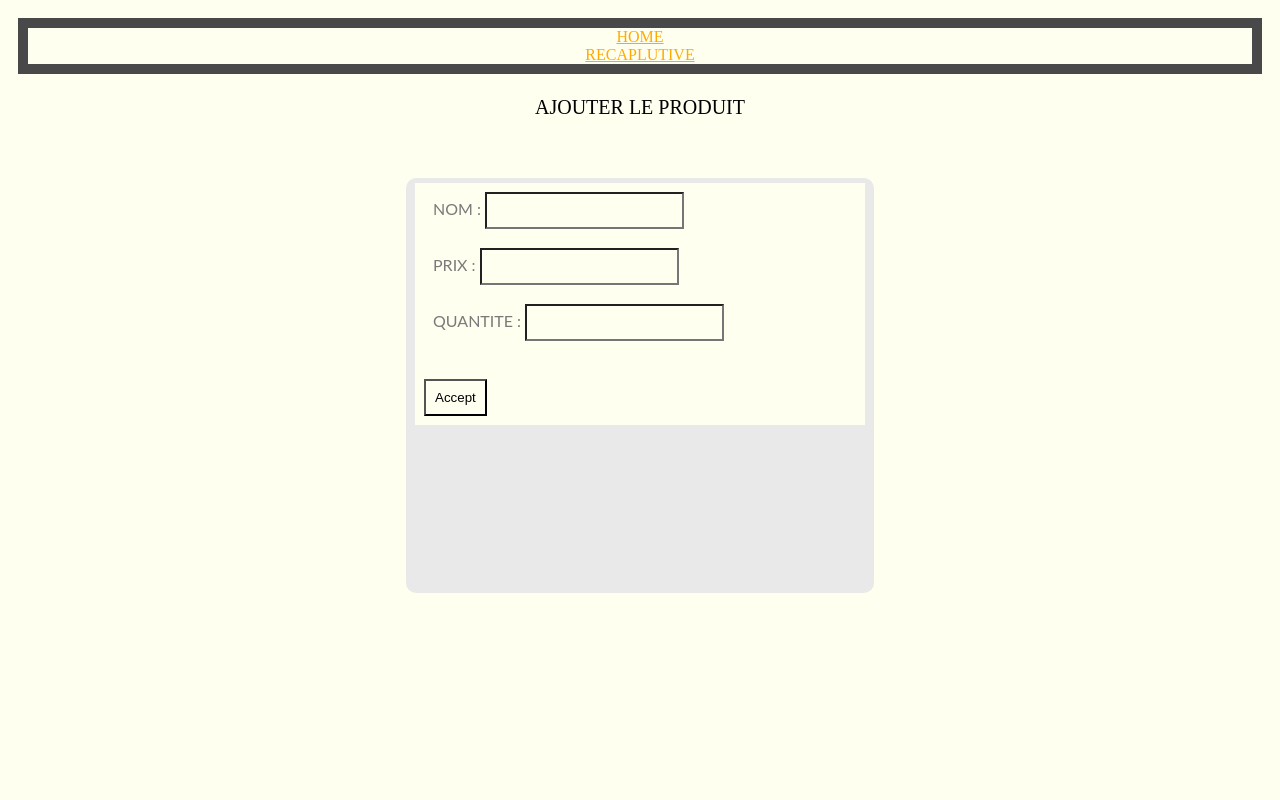
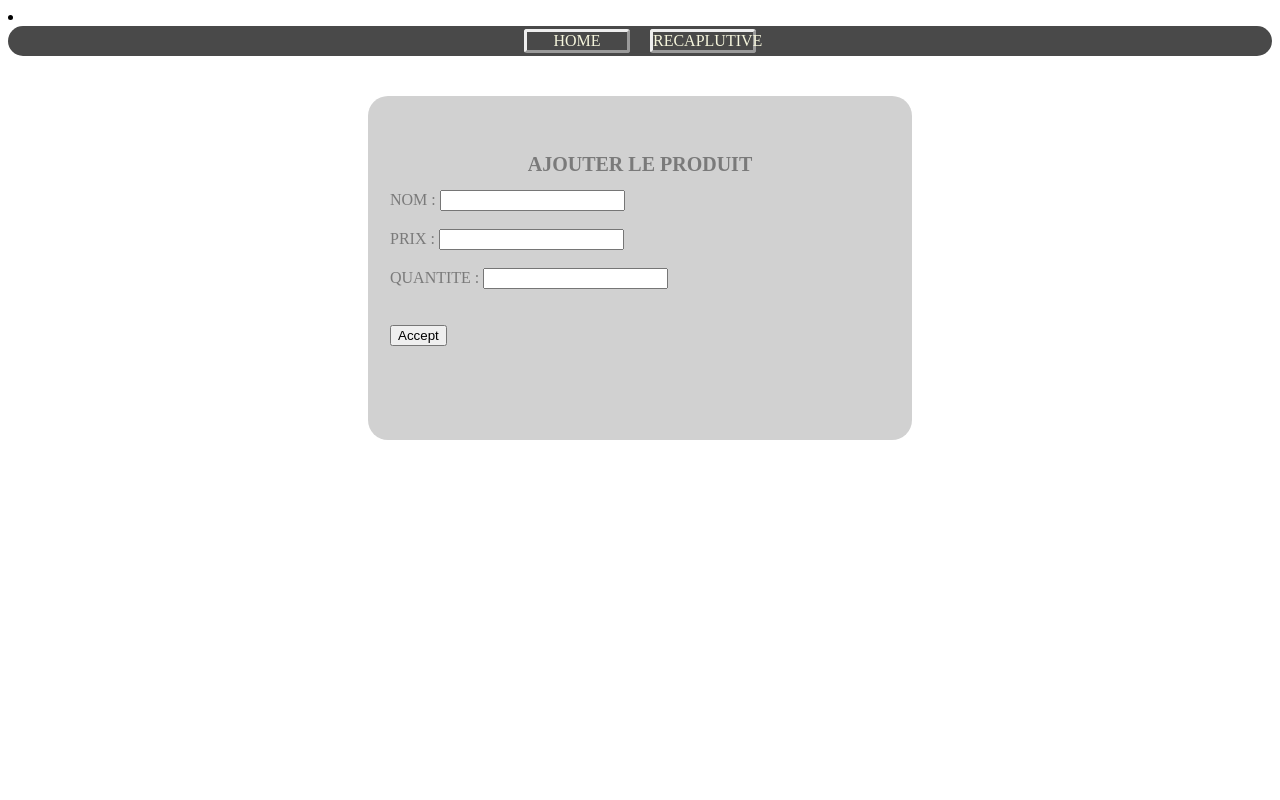
Before and after one commit to Tambot003/panier, a PHP site: page / in a window 1280 px wide. Run offline with PHP 8.4, Linux system fonts and the light colour scheme.

Commit message:
non done

```diff
--- a/index.php
+++ b/index.php
@@ -8,9 +8,11 @@
 <body>
 
 
+  <li>
     <div class="cen1">
-    <a href="index.php">HOME</a>
-    <a href="recap.php">RECAPLUTIVE</a>
+      <a id="homeb" href="index.php">HOME </a>
+      &nbsp &nbsp&nbsp&nbsp
+      <a id="recapb" href="recap.php">RECAPLUTIVE</a>
     </div>
 
     <?php
@@ -25,11 +27,11 @@
     echo $message;
     unset($_SESSION['message']);
     ?>
-  <div id="p">
+    <div class="cantinaier">
 
-    AJOUTER LE PRODUIT
-  </div>
-  <div class="tam">
+      <h1 id="p"> AJOUTER LE PRODUIT</h1>
+
+
       <form action="traitement.php?action=addproducts" method="post">
 
         <label for="name">NOM :
--- a/style.css
+++ b/style.css
@@ -1,47 +1,81 @@
-* {
-    background-color: #FFFFF0;
-    padding: 9px;
-    margin: 0px;
-
-    /* font-family: "Press Start 2P"; */
-}
-
-#lin {
-    margin-left: 55px;
-
-}
-
+/*--------------------HEADER HOME----------------------*/
 .cen1 {
-
     background-color: rgb(73, 73, 73);
     color: white;
     padding: 10px;
-
-}
-
-.cen1 a {
     list-style-type: none;
     margin: 0;
-    padding: 0;
+    padding: 3px;
     display: flex;
     text-align: center;
     justify-content: center;
+    border-radius: 33px;
+}
+#homeb {
+    color: beige;
+    text-decoration: none;
+    border-style: outset;
+    border-radius: 3px;
+    width: 100px;
+}
+#recapb {
+    color: beige;
+    text-decoration: none;
+    border-style: outset;
+    border-radius: 3px;
+    width: 100px;
+/*-----------------------------------------------------*/
+/*-----------------------------------------------------*/
 }
 
+
+/*--------------------HEADER RECAP----------------------*/
 .cen2 {
     background-color: rgb(73, 73, 73);
     color: white;
     padding: 10px;
-}
-
-.cen2 a {
     list-style-type: none;
     margin: 0;
-    padding: 0;
+    padding: 3px;
     display: flex;
     text-align: center;
     justify-content: center;
+    border-radius: 33px;
 }
+#homeR {
+    color: beige;
+    text-decoration: none;
+    border-style: outset;
+    border-radius: 3px;
+    width: 100px;
+}
+#recapR {
+    color: beige;
+    text-decoration: none;
+    border-style: outset;
+    border-radius: 3px;
+    width: 100px;
+}
+
+/*-----------------------------------------------------*/
+/*-----------------------------------------------------*/
+.cantinaier {
+    display: flex;
+    flex-direction: column;
+    margin-left: auto;
+    margin-right: auto;
+    margin-top: 40px;
+    margin-bottom: auto;
+    width: 500px;
+    height: 300px;
+    background-color: rgb(209, 209, 209);
+    padding: 22px;
+    border-style: unset;
+    border-radius: 20px;
+    font-family: Press Start 2P;
+    color: rgb(122, 122, 122);
+}
+
 
 #p {
     padding-top: 22px;
@@ -51,22 +85,6 @@
 }
 
 
-
-.tam {
-    margin-left: auto;
-    margin-right: auto;
-    margin-top: 50px;
-    margin-bottom: 150px;
-    width: 450px;
-    height: 380px;
-    background-color: rgb(233, 233, 233);
-    padding-top: 5px;
-    padding-bottom: 30px;
-    border-radius: 10px;
-    font-family: 'Lato', sans-serif;
-    color: rgb(122, 122, 122);
-
-}
 
 
 #deletB {
@@ -127,3 +145,16 @@ img {
 
     margin-top: 2px;
 }
+
+
+
+
+
+.mminimization {
+    color: rgb(255, 0, 0);
+}
+
+.maximization {
+    color: rgb(17, 119, 17);
+
+}
```
Also changed, not shown: recap.php (+5 -4 lines). Lines whose indentation alone changed are shown as unchanged.
